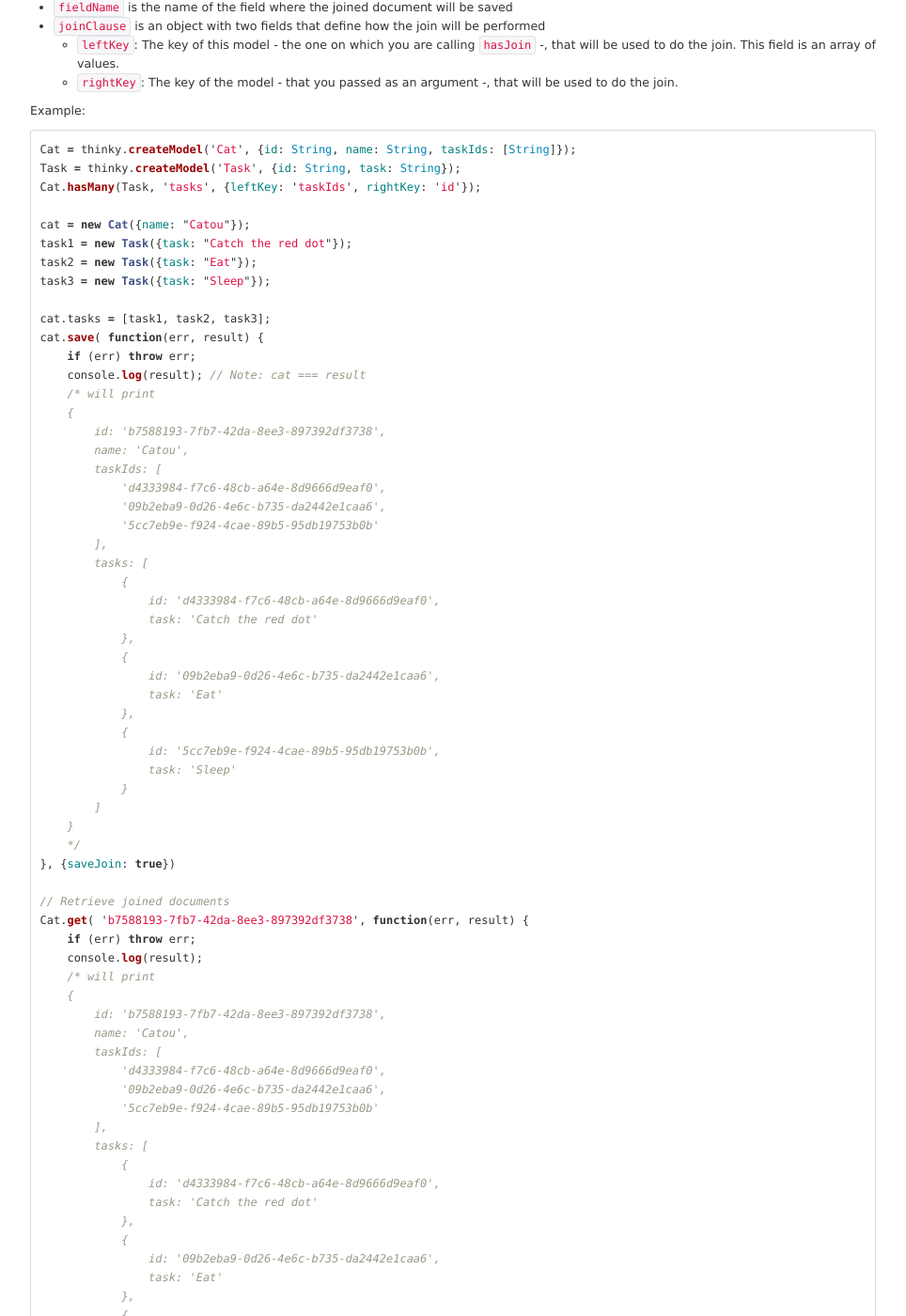
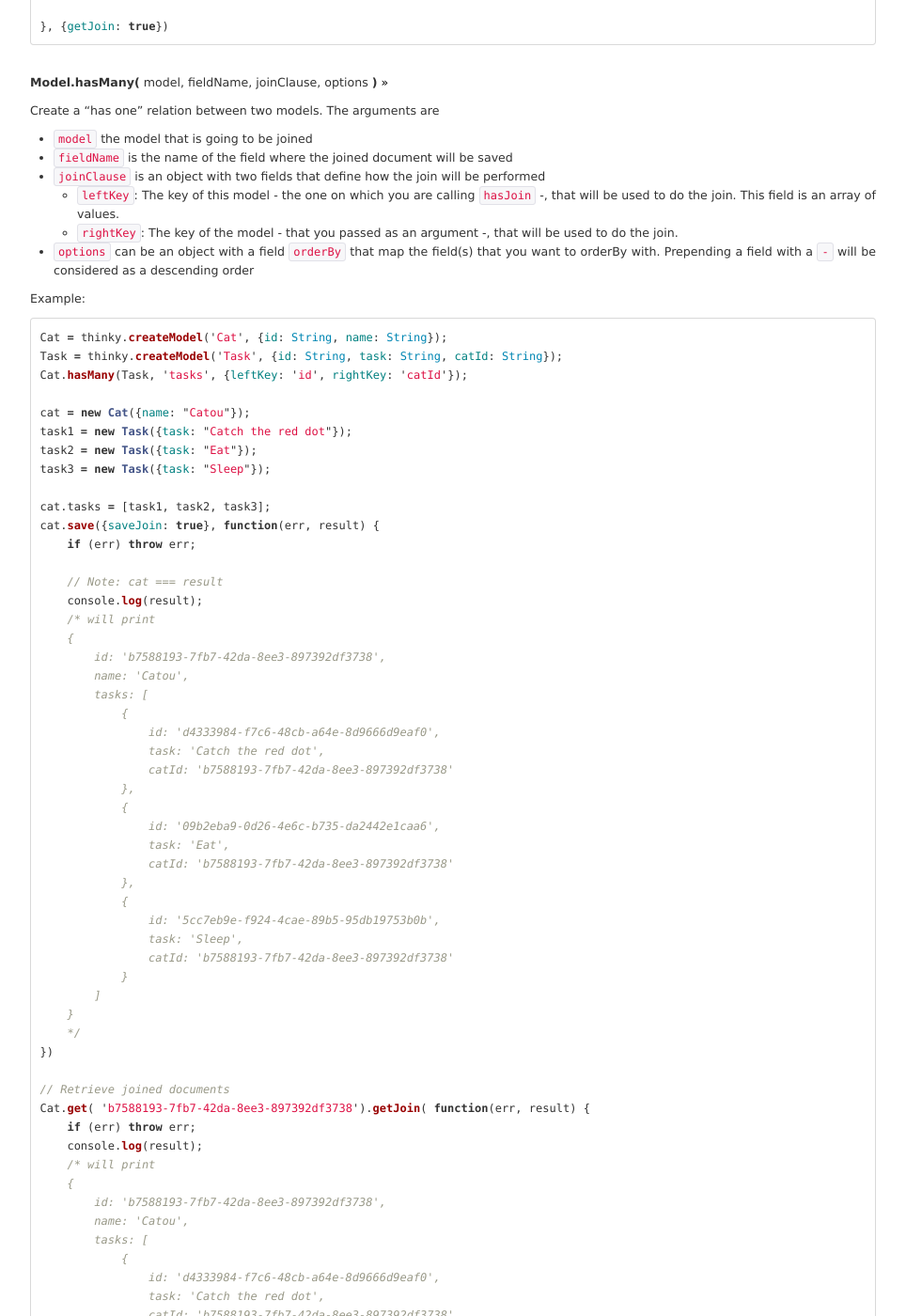
Before and after one commit to neumino/thinky, a Jekyll site: the page built from documentation.md, in a window 1280 px wide and 1400 px high, scrolled down 6841 px. Shown: the whole window at 94% size, without its empty margins (158-1122 px from the left). Built offline with Jekyll 4.4.1, drawn with Linux system fonts in a browser that asks for light colours; Markdown is read by kramdown in place of the engine named in the settings; some of the changed text lies outside the part shown.

Commit message:
new hasMany relation, delete, orderBy

````diff
--- a/documentation.md
+++ b/documentation.md
@@ -296,6 +296,8 @@ __Model.orderBy(__ field, callback  __)__ [»](#model.orderby)
 
 Order results by `field`.
 `field` can be a single field or an array of fields.
+Fields that start with a `-` will be ordered in a descending way.
+
 
 Returns the query. The query is not executed if callback is not passed.
 
@@ -315,6 +317,16 @@ __Model.count()__ [»](#model.count)
 
 Returns the number of elements in the table of your model.
 Returns the query. The query is not executed if callback is not passed.
+
+<a id="model.run" class="anchor"></a>
+__Model.run(__ callback __)__ [»](#model.run)
+
+Retrieves all the documents.
+
+`callback` is the callback that is going to be called. Two arguments are passed to the callback:
+
+- `error`, which is the error if one occured.
+- `result` an array of instances.
 
 
 <a id="model.addlistener" class="anchor"></a>
@@ -441,7 +453,7 @@ Cat.get('0e4a6f6f-cc0c-4aa5-951a-fcfc480dd05a', function(err, result) {
 
 
 <a id="model.hasmany" class="anchor"></a>
-__Model.hasMany(__ model, fieldName, joinClause __)__ [»](#model.hasmany)
+__Model.hasMany(__ model, fieldName, joinClause, options __)__ [»](#model.hasmany)
 
 Create a "has one" relation between two models. The arguments are
 
@@ -451,14 +463,16 @@ Create a "has one" relation between two models. The arguments are
     - `leftKey`: The key of this model - the one on which you are calling `hasJoin` -, that will be used to do the join.
     This field is an array of values.
     - `rightKey`: The key of the model - that you passed as an argument -, that will be used to do the join.
+- `options` can be an object with a field `orderBy` that map the field(s) that you want to orderBy with. Prepending a
+field with a `-` will be considered as a descending order
 
 
 Example:
 
 ```javascript
-Cat = thinky.createModel('Cat', {id: String, name: String, taskIds: [String]});
-Task = thinky.createModel('Task', {id: String, task: String});
-Cat.hasMany(Task, 'tasks', {leftKey: 'taskIds', rightKey: 'id'});
+Cat = thinky.createModel('Cat', {id: String, name: String});
+Task = thinky.createModel('Task', {id: String, task: String, catId: String});
+Cat.hasMany(Task, 'tasks', {leftKey: 'id', rightKey: 'catId'});
 
 cat = new Cat({name: "Catou"});
 task1 = new Task({task: "Catch the red dot"});
@@ -466,66 +480,64 @@ task2 = new Task({task: "Eat"});
 task3 = new Task({task: "Sleep"});
 
 cat.tasks = [task1, task2, task3];
-cat.save( function(err, result) {
+cat.save({saveJoin: true}, function(err, result) {
     if (err) throw err;
-    console.log(result); // Note: cat === result
+
+    // Note: cat === result
+    console.log(result);
     /* will print
     {
         id: 'b7588193-7fb7-42da-8ee3-897392df3738',
         name: 'Catou',
-        taskIds: [
-            'd4333984-f7c6-48cb-a64e-8d9666d9eaf0',
-            '09b2eba9-0d26-4e6c-b735-da2442e1caa6',
-            '5cc7eb9e-f924-4cae-89b5-95db19753b0b'
-        ],
         tasks: [
             {
                 id: 'd4333984-f7c6-48cb-a64e-8d9666d9eaf0',
-                task: 'Catch the red dot'
+                task: 'Catch the red dot',
+                catId: 'b7588193-7fb7-42da-8ee3-897392df3738'
             },
             {
                 id: '09b2eba9-0d26-4e6c-b735-da2442e1caa6',
-                task: 'Eat'
+                task: 'Eat',
+                catId: 'b7588193-7fb7-42da-8ee3-897392df3738'
             },
             {
                 id: '5cc7eb9e-f924-4cae-89b5-95db19753b0b',
-                task: 'Sleep'
+                task: 'Sleep',
+                catId: 'b7588193-7fb7-42da-8ee3-897392df3738'
             }
         ]
     }
     */
-}, {saveJoin: true})
+})
 
 // Retrieve joined documents
-Cat.get( 'b7588193-7fb7-42da-8ee3-897392df3738', function(err, result) {
+Cat.get( 'b7588193-7fb7-42da-8ee3-897392df3738').getJoin( function(err, result) {
     if (err) throw err;
     console.log(result);
     /* will print
     {
         id: 'b7588193-7fb7-42da-8ee3-897392df3738',
         name: 'Catou',
-        taskIds: [
-            'd4333984-f7c6-48cb-a64e-8d9666d9eaf0',
-            '09b2eba9-0d26-4e6c-b735-da2442e1caa6',
-            '5cc7eb9e-f924-4cae-89b5-95db19753b0b'
-        ],
         tasks: [
             {
                 id: 'd4333984-f7c6-48cb-a64e-8d9666d9eaf0',
-                task: 'Catch the red dot'
+                task: 'Catch the red dot',
+                catId: 'b7588193-7fb7-42da-8ee3-897392df3738'
             },
             {
                 id: '09b2eba9-0d26-4e6c-b735-da2442e1caa6',
-                task: 'Eat'
+                task: 'Eat',
+                catId: 'b7588193-7fb7-42da-8ee3-897392df3738'
             },
             {
                 id: '5cc7eb9e-f924-4cae-89b5-95db19753b0b',
-                task: 'Sleep'
+                task: 'Sleep',
+                catId: 'b7588193-7fb7-42da-8ee3-897392df3738'
             }
         ]
     }
     */
-}, {saveJoin: true})
+})
 
 
 ```
@@ -605,6 +617,12 @@ The event `save` is triggered if the document is successfully saved.
 The argument `options` can have the following fields:
 
 - `saveJoin`, which is a boolean. If set to true, the joined documents will be saved (default value is false).
+
+<a id="document.update" class="anchor"></a>
+__Document.update(__ callback __)__ [»](#document.update)
+
+Update the object in the database that has the same primary key.
+
 
 <a id="document.delete" class="anchor"></a>
 __Document.delete(__ callback __)__ [»](#document.delete)
````
